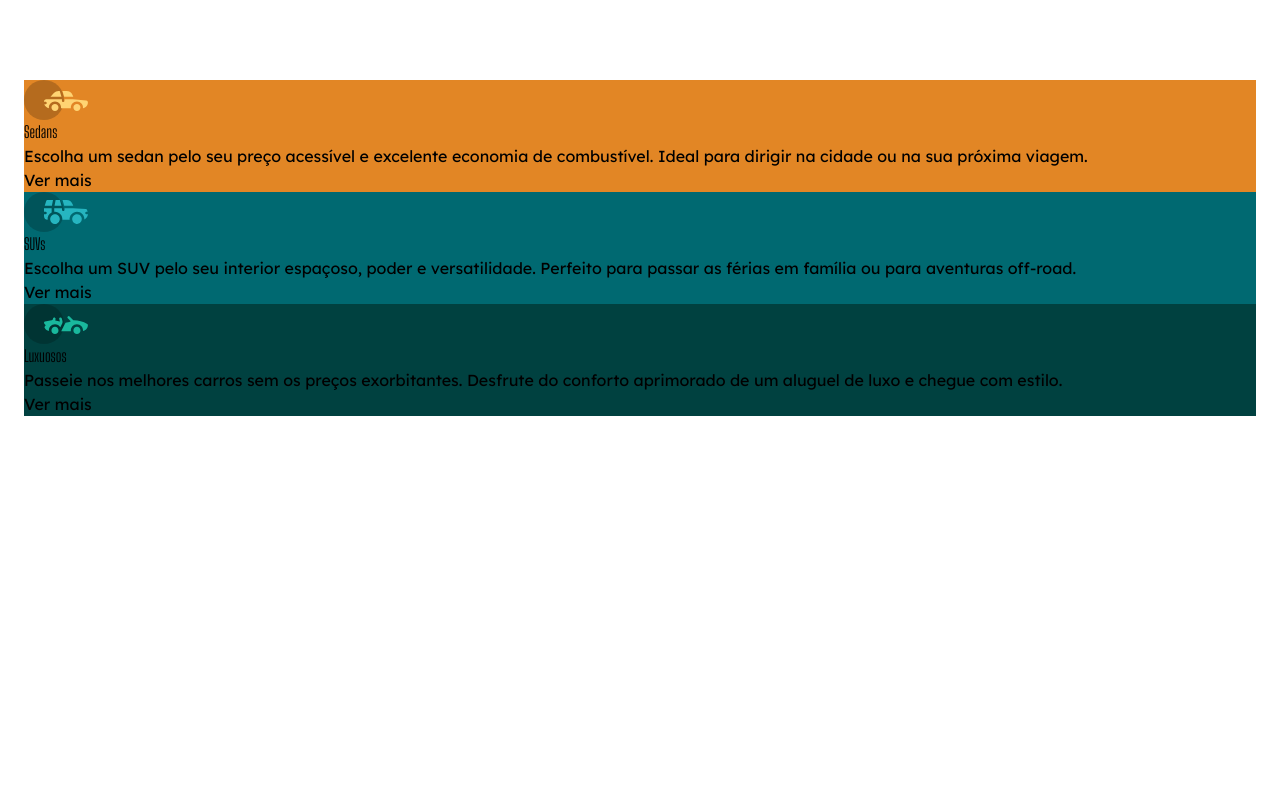
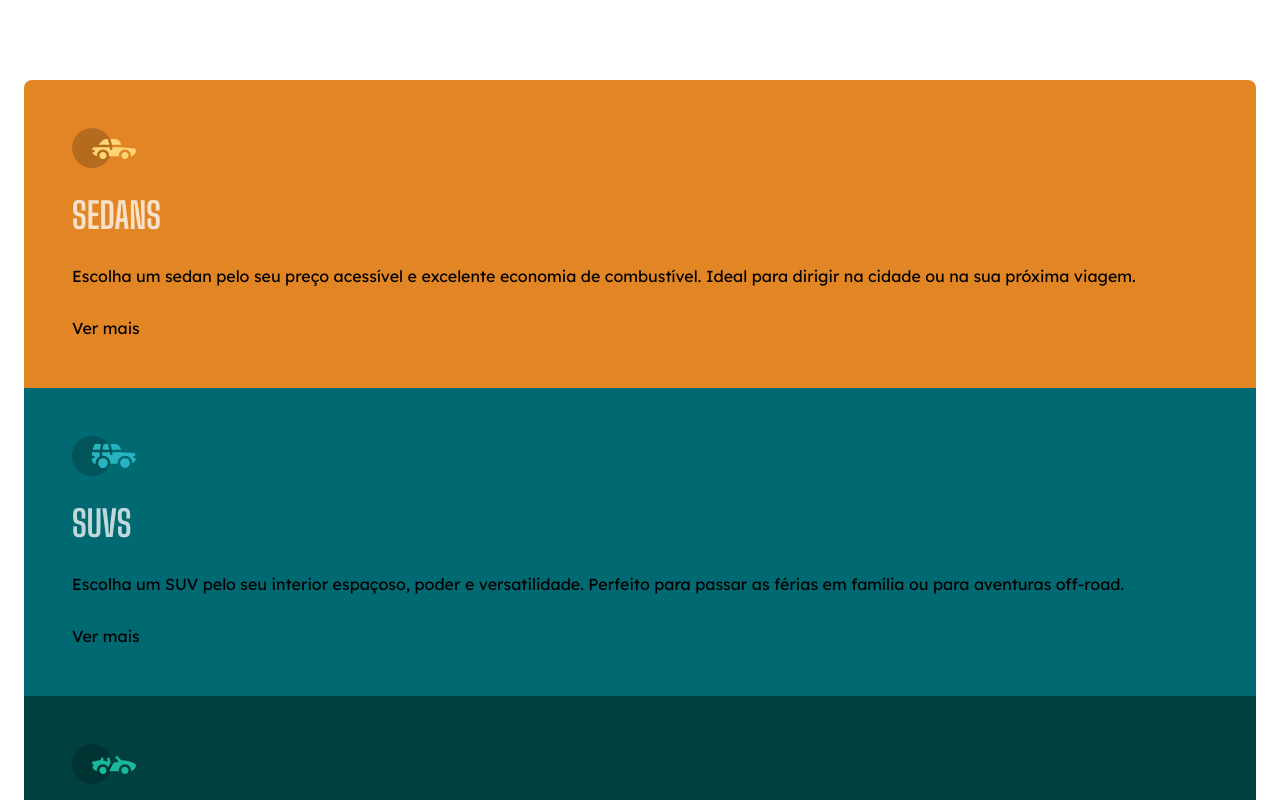
Before and after one commit to Hiiski/Carros, a React (Vite) app: page / in a window 1280 px wide. Shown: the top 800 px of the page. Built offline with nearby package versions, Linux system fonts and the light colour scheme.

Commit message:
Sexto commit do App

```diff
--- a/src/App.jsx
+++ b/src/App.jsx
@@ -8,24 +8,24 @@
     <main className="min-h-svh bg-offwhite py-20 px-6">
 
       <section>
-        <div className="bg-orange">
-          <img src={iconSedans} alt="Icone dos carros Sedan" />
-          <h2 className="font-shoulders">Sedans</h2>
-          <p className="font-lexend">Escolha um sedan pelo seu preço acessível e excelente economia de combustível. Ideal para dirigir na cidade ou na sua próxima viagem.</p>
+        <div className="bg-orange p-12 rounded-t-lg">
+          <img src={iconSedans} alt="Icone dos carros Sedan" className="mb-7"/>
+          <h2 className="font-shoulders mb-7 uppercase text-4xl font-bold text-offwhite">Sedans</h2>
+          <p className="font-lexend mb-7">Escolha um sedan pelo seu preço acessível e excelente economia de combustível. Ideal para dirigir na cidade ou na sua próxima viagem.</p>
           <a className="font-lexend" href="https://www.webmotors.com.br/sedans" target="_blank">Ver mais</a>
         </div>
 
-        <div className="bg-green">
-          <img src={iconSuvs} alt="Icone dos carros SUV" />
-          <h2 className="font-shoulders">SUVs</h2>
-          <p className="font-lexend">Escolha um SUV pelo seu interior espaçoso, poder e versatilidade. Perfeito para passar as férias em família ou para aventuras off-road.</p>
+        <div className="bg-green p-12">
+          <img src={iconSuvs} alt="Icone dos carros SUV" className="mb-7"/>
+          <h2 className="font-shoulders mb-7 uppercase text-4xl font-bold text-offwhite">SUVs</h2>
+          <p className="font-lexend mb-7">Escolha um SUV pelo seu interior espaçoso, poder e versatilidade. Perfeito para passar as férias em família ou para aventuras off-road.</p>
           <a className="font-lexend" href="https://www.webmotors.com.br/suvs" target="_blank">Ver mais</a>
         </div>
 
-        <div className="bg-dark-green">
-          <img src={iconLuxury} alt="Icone dos carros de luxo" />
-          <h2 className="font-shoulders">Luxuosos</h2>
-          <p className="font-lexend">Passeie nos melhores carros sem os preços exorbitantes. Desfrute do conforto aprimorado de um aluguel de luxo e chegue com estilo.</p>
+        <div className="bg-dark-green p-12 rounded-b-lg">
+          <img src={iconLuxury} alt="Icone dos carros de luxo" className="mb-7"/>
+          <h2 className="font-shoulders mb-7 uppercase text-4xl font-bold text-offwhite">Luxuosos</h2>
+          <p className="font-lexend mb-7">Passeie nos melhores carros sem os preços exorbitantes. Desfrute do conforto aprimorado de um aluguel de luxo e chegue com estilo.</p>
           <a className="font-lexend" href="https://www.webmotors.com.br/carros-de-luxo" target="_blank">Ver mais</a>
         </div>
 
--- a/tailwind.config.js
+++ b/tailwind.config.js
@@ -10,7 +10,7 @@
       'green': '#006971',
       'dark-green': '#004140',
       'offwhite': 'rgba(255, 255, 255, 0.75)',
-      'withe': '#fff',
+      'white': '#fff',
       'offwhitebg': '#f2f2f2'
     },
 
```
